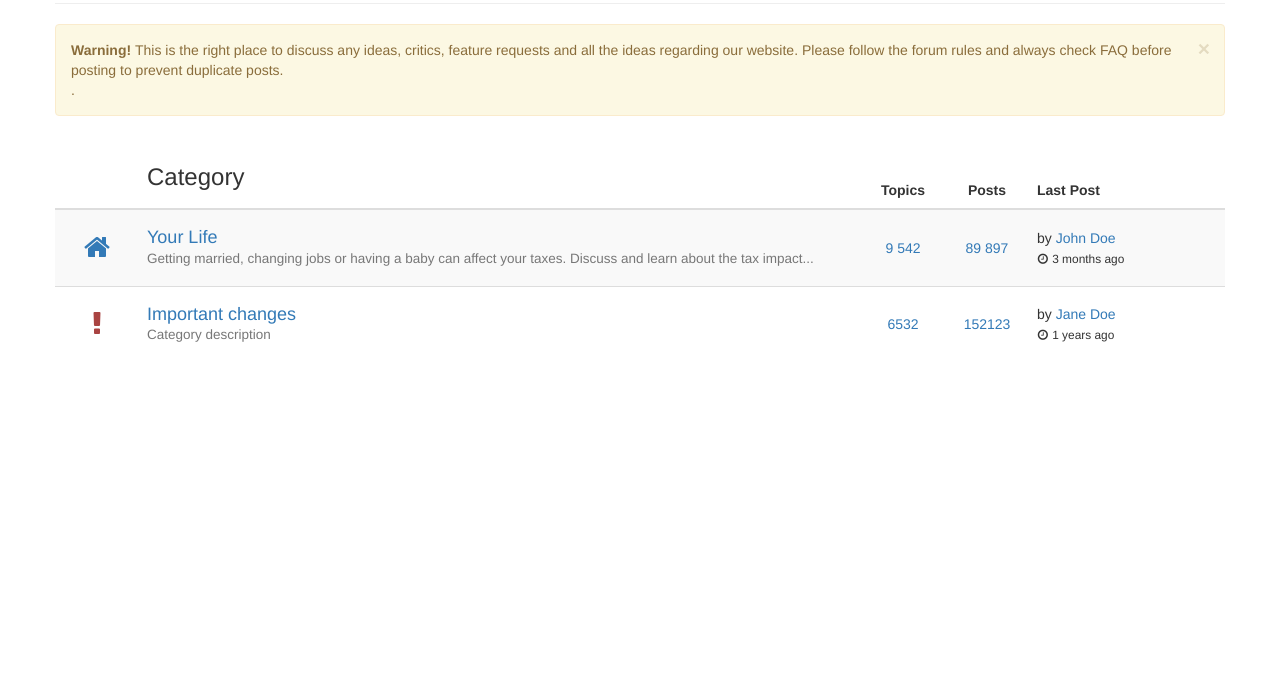
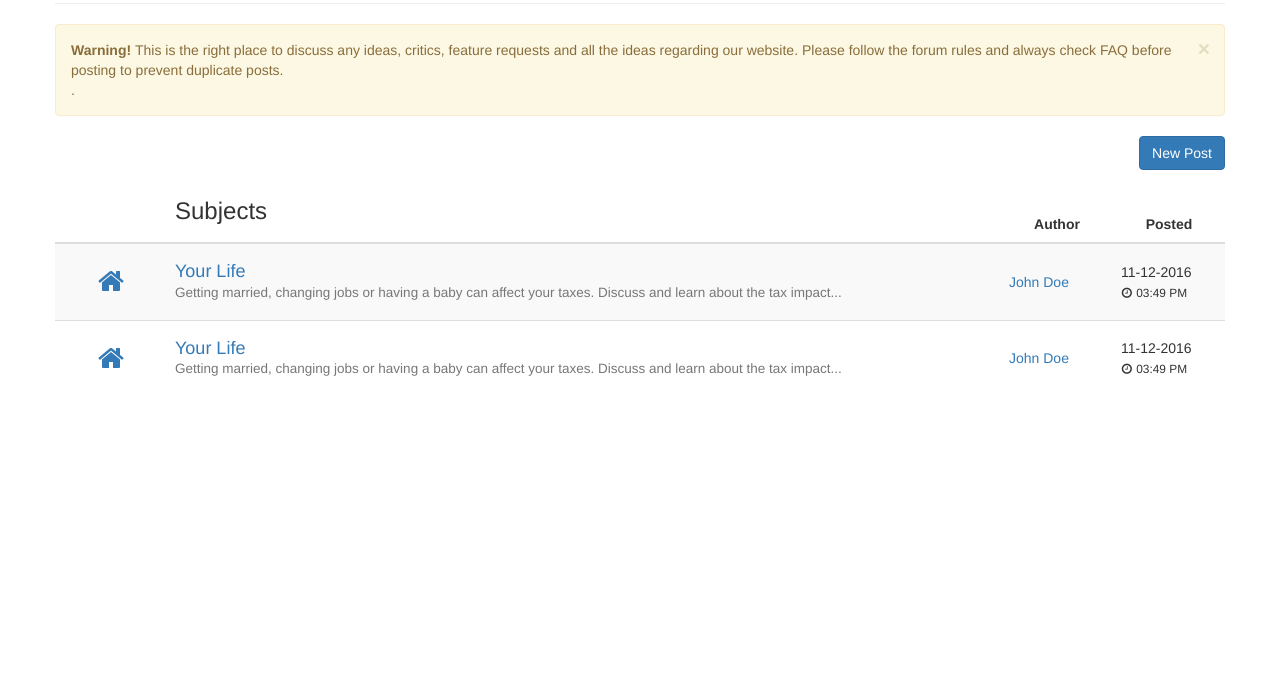
Before and after one commit to beauxq/community-forum, a website: page Source/public/index.html in a window 1280 px wide. Shown: the part 116-800 px from the top of the page. Drawn offline with nearby package versions, Linux system fonts and the light colour scheme.

Commit message:
style the index page

```diff
--- a/Source/public/css/index.css
+++ b/Source/public/css/index.css
@@ -8,7 +8,7 @@
 }
 
 .forum.table th.cell-stat {
-    width: 6em;
+    width: 8em;
 }
 
 .forum.table th.cell-stat-2x {
--- a/Source/public/index.html
+++ b/Source/public/index.html
@@ -56,23 +56,25 @@
                     <li><a href="#">Forums</a></li>
                     <li class="active">List of topics</li>
                 </ol>
-                <button type="button" class="btn btn-primary" ng-click="newPostButtonClick()">New Post</button>
                 <div class="clearfix"></div>
             </div>
             <div class="alert alert-warning alert-dismissible" role="alert">
                 <button type="button" class="close" data-dismiss="alert" aria-label="Close"><span aria-hidden="true">&times;</span></button>
                 <strong>Warning! </strong>This is the right place to discuss any ideas, critics, feature requests and all the ideas regarding our website. Please follow the forum rules and always check FAQ before posting to prevent duplicate posts.</p>.
             </div>
+            <div>
+            <button type="button" class="btn btn-primary pull-right" ng-click="newPostButtonClick()">New Post</button>
+            </div>
             <table class="table forum table-striped">
                 <thead>
                 <tr>
                     <th class="cell-stat"></th>
                     <th>
-                        <h3>Category</h3>
+                        <h3>Subjects</h3>
                     </th>
-                    <th class="cell-stat text-center hidden-xs hidden-sm">Topics</th>
-                    <th class="cell-stat text-center hidden-xs hidden-sm">Posts</th>
-                    <th class="cell-stat-2x hidden-xs hidden-sm">Last Post</th>
+                    <th class="cell-stat text-center hidden-xs hidden-sm">Author</th>
+                    <th class="cell-stat text-center hidden-xs hidden-sm">Posted</th>
+
                 </tr>
                 </thead>
                 <tbody>
@@ -81,18 +83,16 @@
                     <td>
                         <h4><a href="http://community.hrblock.com/t5/Your-Life/bd-p/Your-Life">Your Life</a><br><small>Getting married, changing jobs or having a baby can affect your taxes. Discuss and learn about the tax impact...</small></h4>
                     </td>
-                    <td class="text-center hidden-xs hidden-sm"><a href="#">9 542</a></td>
-                    <td class="text-center hidden-xs hidden-sm"><a href="#">89 897</a></td>
-                    <td class="hidden-xs hidden-sm">by <a href="#">John Doe</a><br><small><i class="fa fa-clock-o"></i> 3 months ago</small></td>
+                    <td class="hidden-xs hidden-sm"><a href="#">John Doe</a></td>
+                    <td class="hidden-xs hidden-sm">11-12-2016<br><small><i class="fa fa-clock-o"></i> 03:49 PM</small></td>
                 </tr>
                 <tr>
-                    <td class="text-center"><i class="fa fa-exclamation fa-2x text-danger"></i></td>
+                    <td class="text-center"><i class="fa fa-home fa-2x text-primary"></i></td>
                     <td>
-                        <h4><a href="#">Important changes</a><br><small>Category description</small></h4>
+                        <h4><a href="http://community.hrblock.com/t5/Your-Life/bd-p/Your-Life">Your Life</a><br><small>Getting married, changing jobs or having a baby can affect your taxes. Discuss and learn about the tax impact...</small></h4>
                     </td>
-                    <td class="text-center hidden-xs hidden-sm"><a href="#">6532</a></td>
-                    <td class="text-center hidden-xs hidden-sm"><a href="#">152123</a></td>
-                    <td class="hidden-xs hidden-sm">by <a href="#">Jane Doe</a><br><small><i class="fa fa-clock-o"></i> 1 years ago</small></td>
+                    <td class="hidden-xs hidden-sm"><a href="#">John Doe</a></td>
+                    <td class="hidden-xs hidden-sm">11-12-2016<br><small><i class="fa fa-clock-o"></i> 03:49 PM</small></td>
                 </tr>
                 </tbody>
             </table>
```
